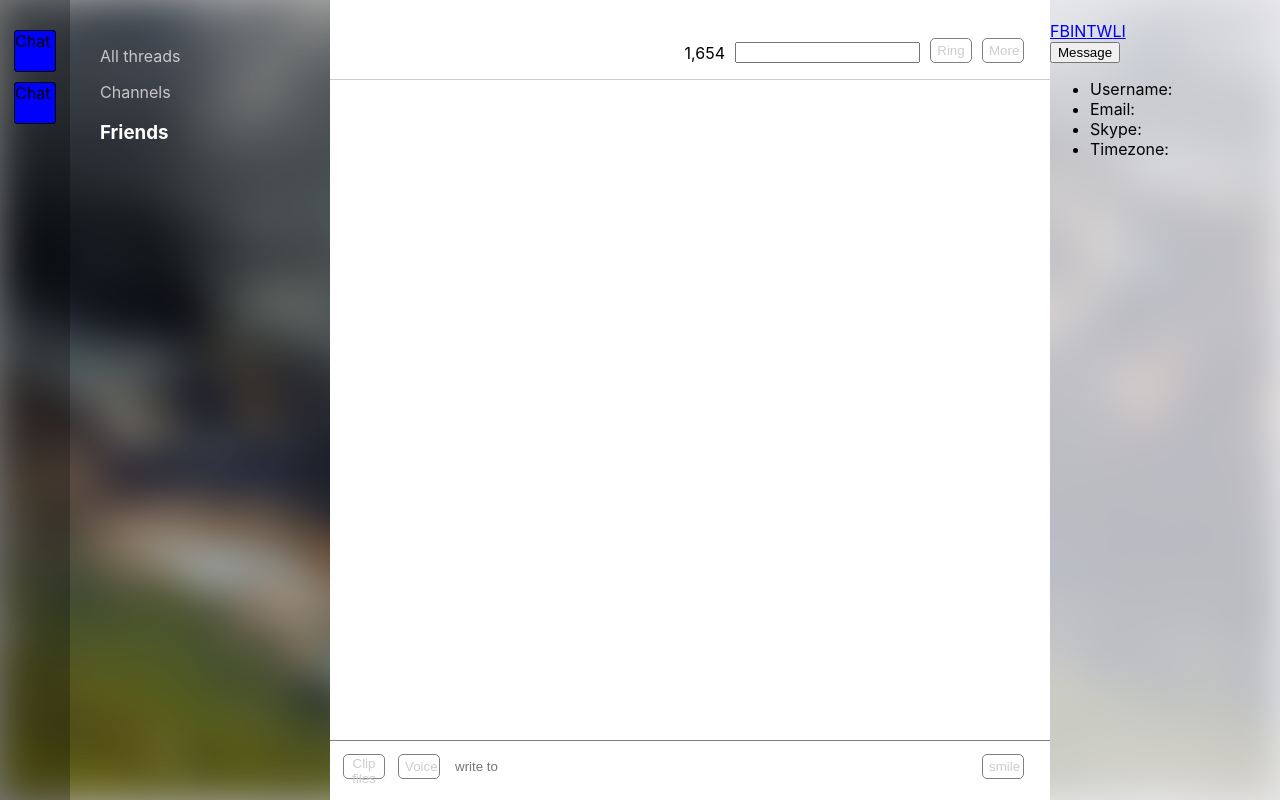
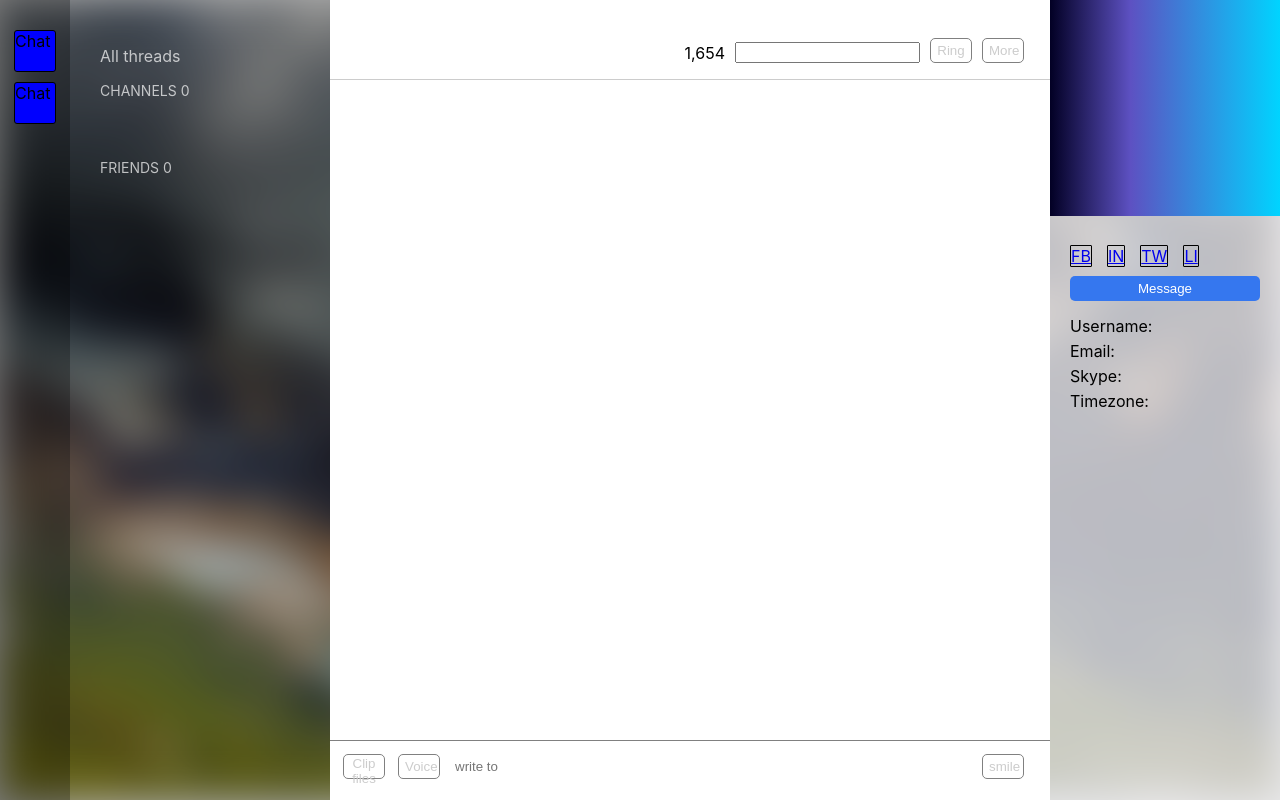
Before and after one commit to Kotaina/Desktop-chat, a React (Create React App) app: page / in a window 1280 px wide. Built offline with nearby package versions, Linux system fonts and the light colour scheme.

Commit message:
css features

```diff
--- a/src/blocks/current.js
+++ b/src/blocks/current.js
@@ -32,11 +32,11 @@ class Current extends React.Component {
             <>
                 <h1 className="current__channel-name">{this.props.chatName}</h1>
                 <p className="current__all-threads">All threads</p>
-                <p>Channels</p>
+                <h4>Channels <span className="current__counter"> {allChatChannels.length}</span></h4>
                 <ul className="current__channel-list channel-items">
                     {allChatChannels}
                 </ul>
-                <h3>Friends</h3>
+                <h4>Friends <span className="current__counter"> {allChatFriends.length}</span></h4>
                 <ul className="current__friend-list friend-items">
                     {allChatFriends}
                 </ul>
--- a/src/blocks/profile.js
+++ b/src/blocks/profile.js
@@ -7,6 +7,7 @@ class Profile extends React.Component {
         return (
             <>
                 <section className="profile__photo"></section>
+                <div className="profile--wrapper">
                     <h3 className="profile__name">{currentProfile.name}</h3>
                     <h4 className="profile__position">{currentProfile.position}</h4>
                     <section className="profile__links social">
@@ -17,23 +18,24 @@ class Profile extends React.Component {
                     </section>
                     <button className="profile__message-btn">Message</button>
                     <ul className="profile__more additional">
-                    <li className="additional__username">
-                        Username:
+                        <li className="additional__item additional__item--username">
+                            Username: <br />
                             <span>{currentProfile.username}</span>
                         </li>
-                    <li className="additional__email">
-                        Email:
+                        <li className="additional__item additional__item--email">
+                            Email: <br />
                             <span>{currentProfile.email}</span>
                         </li>
-                    <li className="additional__skype">
-                        Skype:
+                        <li className="additional__item additional__item--skype">
+                            Skype: <br />
                             <span>{currentProfile.skype}</span>
                         </li>
-                    <li className="additional__timezone">
-                        Timezone:
+                        <li className="additional__item additional__item--timezone">
+                            Timezone: <br />
                             <span>{currentProfile.timezone}</span>
                         </li>
                     </ul>
+                </div>
             </>
         )
     }
--- a/src/css/Current.scss
+++ b/src/css/Current.scss
@@ -19,10 +19,66 @@ p {
     }
 }
 
+.current__channel-list {
+    list-style-type: none;
+    margin: 0;
+    margin-bottom: 50px;
+    padding: 0;
+    max-height: 150px;
+    overflow-y: scroll;
+
+    &::-webkit-scrollbar {
+        width: 0;
+       }
+}
+
+.current__friend-list {
+    list-style-type: none;
+    margin: 0;
+    padding: 0;
+    max-height: 150px;
+    overflow-y: scroll;
+
+    &::-webkit-scrollbar {
+        width: 0;
+       }
+
+}
+
 .channel-items__item {
     cursor: pointer;
+    color: rgba(255,255,255, .7);
+    margin-bottom: 5px;
+
+    &:focus,
+    &:hover {
+        color: rgba(255,255,255, 1);
+    }
+
 }
 
 .friend-items__friend {
     cursor: pointer;
+    color: rgba(255,255,255, .7);
+    margin-bottom: 5px;
+
+
+    &:focus,
+    &:hover {
+        color: rgba(255,255,255, 1);
+    }
 }
+
+h4 {
+    margin: 0;
+    margin-bottom: 10px;
+    font-weight: normal;
+    font-size: 14px;
+    text-transform: uppercase;
+    color: rgba(255,255,255, .7);
+
+}
+
+// .current__counter {
+//     margin-left: 100%;
+// }
--- a/src/css/Profile.scss
+++ b/src/css/Profile.scss
@@ -1,3 +1,58 @@
+.profile--wrapper {
+    padding: 20px;
+}
+
 .profile {
     background-color: rgba(232,232,235, .8);
 }
+
+.profile__photo {
+    height: 216px;
+    background: rgb(2,0,36);
+    background: linear-gradient(90deg, rgba(2,0,36,1) 0%, rgba(93,81,194,1) 35%, rgba(0,212,255,1) 100%);
+}
+
+.profile__name {
+    font-size: 16px;
+    margin: 0;
+    margin-bottom: 10px;
+}
+
+.profile__position {
+    font-size: 12px;
+    margin: 0;
+    margin-bottom: 10px;
+}
+
+.profile__links {
+    margin-bottom: 10px;
+}
+
+.social__link {
+    width: 10px;
+    border: 1px solid black;
+    border-radius: 1px;
+    margin-right: 15px;
+}
+
+.profile__message-btn {
+    background-color: #3577EF;
+    color: white;
+    border-radius: 5px;
+    width: 100%;
+    cursor: pointer;
+    box-shadow: none;
+    height: 25px;
+    border: none;
+    margin-bottom: 15px;
+}
+
+.profile__more {
+    list-style: none;
+    margin: 0;
+    padding: 0;
+}
+
+.additional__item {
+    margin-bottom: 5px
+}
```
Lines whose indentation alone changed are shown as unchanged.
